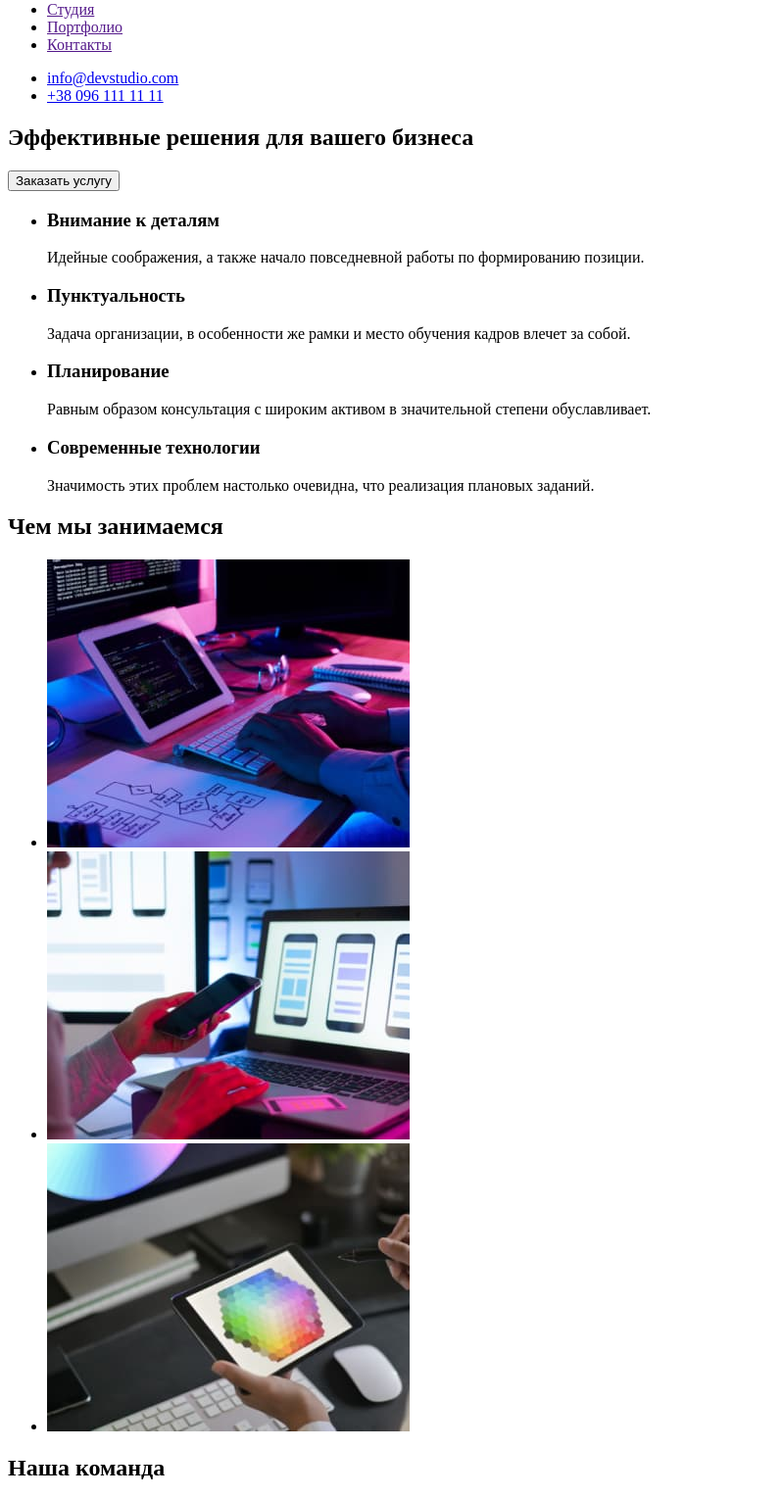
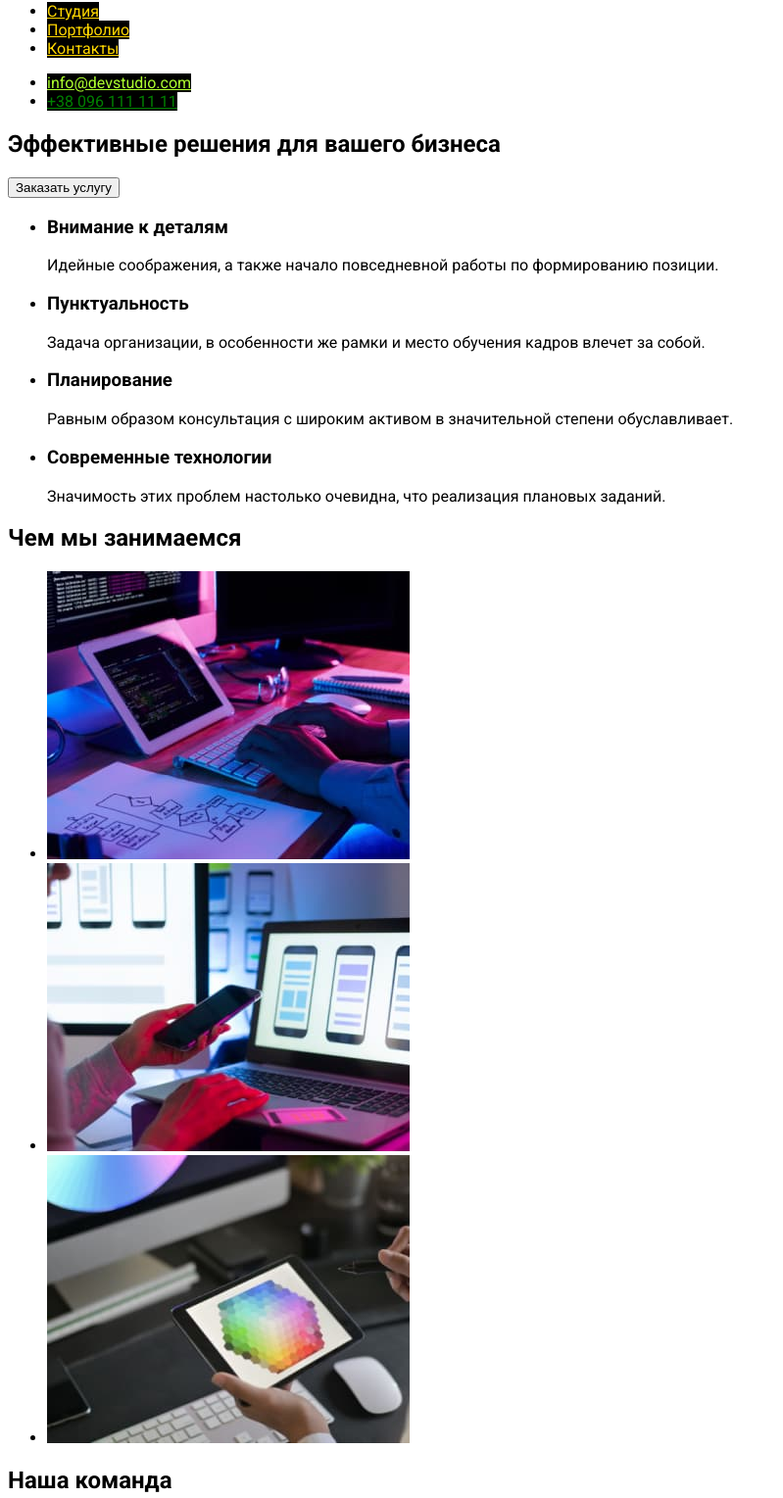
Before and after one commit to Bonkovsky/goit-markup-hw-01, a plain HTML site: page index.html in a window 1280 px wide. Shown: the part 41-1570 px from the top of the page at 98% size, without its empty margins (0-799 px from the left). Drawn offline with Linux system fonts and the light colour scheme.

Commit message:
with classes

```diff
--- a/css/styles.css
+++ b/css/styles.css
@@ -1,3 +1,32 @@
-body { */
+body {
   font-family: "Roboto", sans-serif;
 }
+
+.header-link {
+  color: gold;
+}
+.header-logo {
+  color: red;
+}
+.header-tel {
+  color: green;
+}
+.header-item {
+  color: darkblue;
+}
+.header-mail {
+  color: greenyellow;
+}
+.header a {
+  background-color: black;
+}
+.team-list-img {
+  background-color: red;
+}
+
+.about-img-photo {
+  background-color: red;
+}
+.team-list-name {
+  color: tomato;
+}
--- a/index.html
+++ b/index.html
@@ -5,104 +5,164 @@
     <meta http-equiv="X-UA-Compatible" content="IE=edge" />
     <meta name="viewport" content="width=device-width, initial-scale=1.0" />
     <title lang="en">WebStudio</title>
-    <link rel="preconnect" href="https://fonts.googleapis.com">
-    <link rel="preconnect" href="https://fonts.gstatic.com" crossorigin>
-    <link href="https://fonts.googleapis.com/css2?family=Raleway:wght@700&family=Roboto:wght@400;500;700;900&display=swap" rel="stylesheet">
-    <link rel="stylesheet" href="./css/styles.css">
+    <link rel="preconnect" href="https://fonts.googleapis.com" />
+    <link rel="preconnect" href="https://fonts.gstatic.com" crossorigin />
+    <link
+      href="https://fonts.googleapis.com/css2?family=Raleway:wght@700&family=Roboto:wght@400;500;700;900&display=swap"
+      rel="stylesheet"
+    />
+    <link rel="stylesheet" href="./css/styles.css" />
   </head>
   <body>
     <header class="header">
       <a href="./index.html" class="header-logo">WebStudio</a>
-      <nav>
-        <ul>
-          <li><a href="">Студия</a></li>
-          <li><a href="">Портфолио</a></li>
-          <li><a href="">Контакты</a></li>
+      <nav class="header-nav">
+        <ul class="header-nav-list">
+          <li class="header-nav-item">
+            <a href="" class="header-link">Студия</a>
+          </li>
+          <li class="header-nav-item">
+            <a href="" class="header-link">Портфолио</a>
+          </li>
+          <li class="header-nav-item">
+            <a href="" class="header-link">Контакты</a>
+          </li>
         </ul>
-      </nav class="header-navigation">
-      <ul class="header-list">
-       <li lang="en" class="header-item"><a href="mailto:info@devstudio.com">info@devstudio.com</a></li>
-       <li class="header-item"><a href="tel:+380961111111">+38 096 111 11 11</a></p></li>
+      </nav>
+      <ul class="header-contact-list">
+        <li lang="en" class="header-contact-item">
+          <a href="mailto:info@devstudio.com" class="header-mail"
+            >info@devstudio.com</a
+          >
+        </li>
+        <li class="header-contact-item">
+          <a href="tel:+380961111111" class="header-tel">+38 096 111 11 11</a>
+        </li>
       </ul>
     </header>
-    <main>
-      <section>
-        <h1>Эффективные решения для вашего бизнеса</h1>
-        <button type="button">Заказать услугу</button>
+    <main class="main">
+      <section class="hero">
+        <h1 class="hero-title">Эффективные решения для вашего бизнеса</h1>
+        <button type="button" class="hero-btn">Заказать услугу</button>
       </section>
-      <section id="main">
-        <ul>
-        <li>
-          <h3>Внимание к деталям</h3>
-          <p>
+      <section class="about">
+        <ul class="about-list">
+          <li class="about-item">
+            <h3 class="about-item-title">Внимание к деталям</h3>
+            <p class="about-item-text">
               Идейные соображения, а также начало повседневной работы по
               формированию позиции.
             </p>
           </li>
-        <li>
-          <h3>Пунктуальность</h3>
-          <p>
+          <li class="about-item">
+            <h3 class="about-item-title">Пунктуальность</h3>
+            <p class="about-item-text">
               Задача организации, в особенности же рамки и место обучения кадров
               влечет за собой.
             </p>
           </li>
-        <li>
-          <h3>Планирование</h3>
-          <p>
-            Равным образом консультация с широким активом в значительной степени
-            обуславливает.
+          <li class="about-item">
+            <h3 class="about-item-title">Планирование</h3>
+            <p class="about-item-text">
+              Равным образом консультация с широким активом в значительной
+              степени обуславливает.
             </p>
           </li>
-        <li>
-          <h3>Современные технологии</h3>
-          <p>
-            Значимость этих проблем настолько очевидна, что реализация плановых
-            заданий.
+          <li class="about-item">
+            <h3 class="about-item-title">Современные технологии</h3>
+            <p class="about-item-text">
+              Значимость этих проблем настолько очевидна, что реализация
+              плановых заданий.
             </p>
           </li>
         </ul>
       </section>
-      <section>
-        <h2>Чем мы занимаемся</h2>
-        <ul>
-        <li><img width="370" src="./img/what_we_do_1.jpg" alt="чем_мы_занимаемся_1"/></li>
-        <li><img width="370" src="./img/what_we_do_2.jpg" alt="чем_мы_занимаемся_2"/></li>
-        <li><img width="370" src="./img/what_we_do_3.jpg" alt="чем_мы_занимаемся_3"/></li>
+      <section class="about-img">
+        <h2 class="about-img-title">Чем мы занимаемся</h2>
+        <ul class="about-img-list">
+          <li class="about-img-item">
+            <img
+              class="about-img-photo"
+              width="370"
+              src="./img/what_we_do_1.jpg"
+              alt="чем_мы_занимаемся_1"
+            />
+          </li>
+          <li class="about-img-item">
+            <img
+              class="about-img-photo"
+              width="370"
+              src="./img/what_we_do_2.jpg"
+              alt="чем_мы_занимаемся_2"
+            />
+          </li>
+          <li class="about-img-item">
+            <img
+              class="about-img-photo"
+              width="370"
+              src="./img/what_we_do_3.jpg"
+              alt="чем_мы_занимаемся_3"
+            />
+          </li>
         </ul>
       </section>
-      <section>
-        <h2>Наша команда</h2>
-        <ul>
-        <li>
-            <img width="270" src="./img/team_1.jpg" alt="команда_1"/>
-            <h3>Игорь Демьяненко</h3>
-            <p lang="en">Product Designer</p>
+      <section class="team">
+        <h2 class="team-title">Наша команда</h2>
+        <ul class="team-list">
+          <li class="team-list-item">
+            <img
+              class="team-list-img"
+              width="270"
+              src="./img/team_1.jpg"
+              alt="команда_1"
+            />
+            <h3 class="team-list-name">Игорь Демьяненко</h3>
+            <p class="team-list-position" lang="en">Product Designer</p>
           </li>
-        <li>
-            <img width="270" src="./img/team_2.jpg" alt="команда_2"/>
-            <h3>Ольга Репина</h3>
-            <p lang="en">Frontend Developer</p>
+          <li class="team-list-item">
+            <img
+              class="team-list-img"
+              width="270"
+              src="./img/team_2.jpg"
+              alt="команда_2"
+            />
+            <h3 class="team-list-name">Ольга Репина</h3>
+            <p class="team-list-position" lang="en">Frontend Developer</p>
           </li>
-        <li>
-            <img width="270" src="./img/team_3.jpg" alt="команда_3"/>
-            <h3>Николай Тарасов</h3>
-            <p lang="en">Marketing</p>
+          <li class="team-list-item">
+            <img
+              class="team-list-img"
+              width="270"
+              src="./img/team_3.jpg"
+              alt="команда_3"
+            />
+            <h3 class="team-list-name">Николай Тарасов</h3>
+            <p class="team-list-position" lang="en">Marketing</p>
           </li>
-        <li>
-            <img width="270" src="./img/team_4.jpg" alt="команда_4"/>
-            <h3>Михаил Ермаков</h3>
-            <p lang="en">UI Designer</p>
+          <li class="team-list-item">
+            <img
+              class="team-list-img"
+              width="270"
+              src="./img/team_4.jpg"
+              alt="команда_4"
+            />
+            <h3 class="team-list-name">Михаил Ермаков</h3>
+            <p class="team-list-position" lang="en">UI Designer</p>
           </li>
         </ul>
       </section>
     </main>
-    <footer>
-      <a href="./index.html">WebStudio</a>
-      <address>
-      <p>г. Киев, пр-т Леси Украинки, 26</p>
-        <ul>
-       <li lang="en"><a href="mailto:info@devstudio.com">info@devstudio.com</a></li>
-       <li><a href="tel:+380961111111">+38 096 111 11 11</a></p></li>
+    <footer class="footer">
+      <a href="./index.html" class="footer-logo">WebStudio</a>
+      <address class="footer-contact">
+        <p class="footer-adress">г. Киев, пр-т Леси Украинки, 26</p>
+        <ul class="footer-contact-list">
+          <li lang="en" class="footer-contact-item">
+            <a href="mailto:info@devstudio.com">info@devstudio.com</a>
+          </li>
+          <li class="footer-contact-item">
+            <a href="tel:+380961111111">+38 096 111 11 11</a>
+          </li>
         </ul>
       </address>
     </footer>
```
Lines whose indentation alone changed are shown as unchanged.
